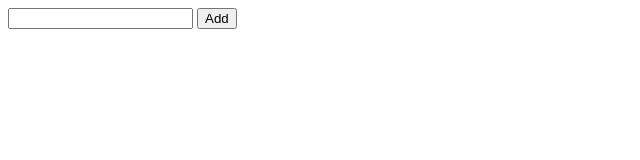
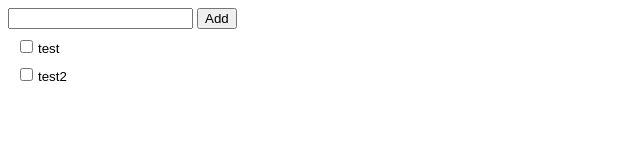
Before and after one commit to hjyoon/Simple_Todo_List, a plain HTML site: page index.html in a window 1280 px wide. Shown: the whole page, without its empty margins (0-640 px from the left). Drawn offline with Linux system fonts and the light colour scheme.

Commit message:
Update index.html

```diff
--- a/index.html
+++ b/index.html
@@ -6,6 +6,15 @@
     <meta http-equiv="X-UA-Compatible" content="IE=edge">
     <meta name="viewport" content="width=device-width, initial-scale=1.0">
     <title>Document</title>
+    <style>
+        p {
+            margin: 8px;
+        }
+
+        p>input {
+            border: 0px;
+        }
+    </style>
 </head>
 
 <body>
@@ -14,7 +23,8 @@
         <button>Add</button>
     </form>
     <div>
-
+        <p><input type='checkbox'><input type='text' value="test"></p>
+        <p><input type='checkbox'><input type='text' value="test2"></p>
     </div>
     <script>
         const form = document.querySelector('form')
```
